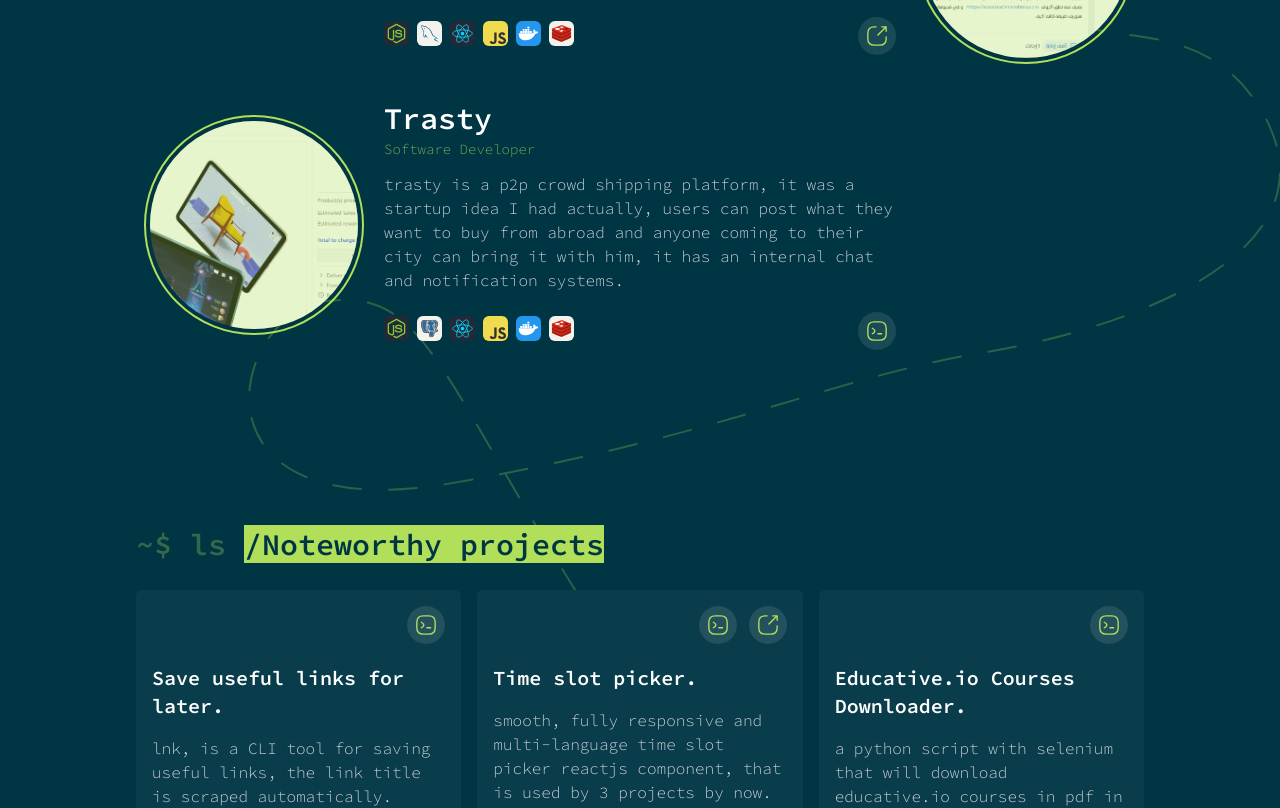
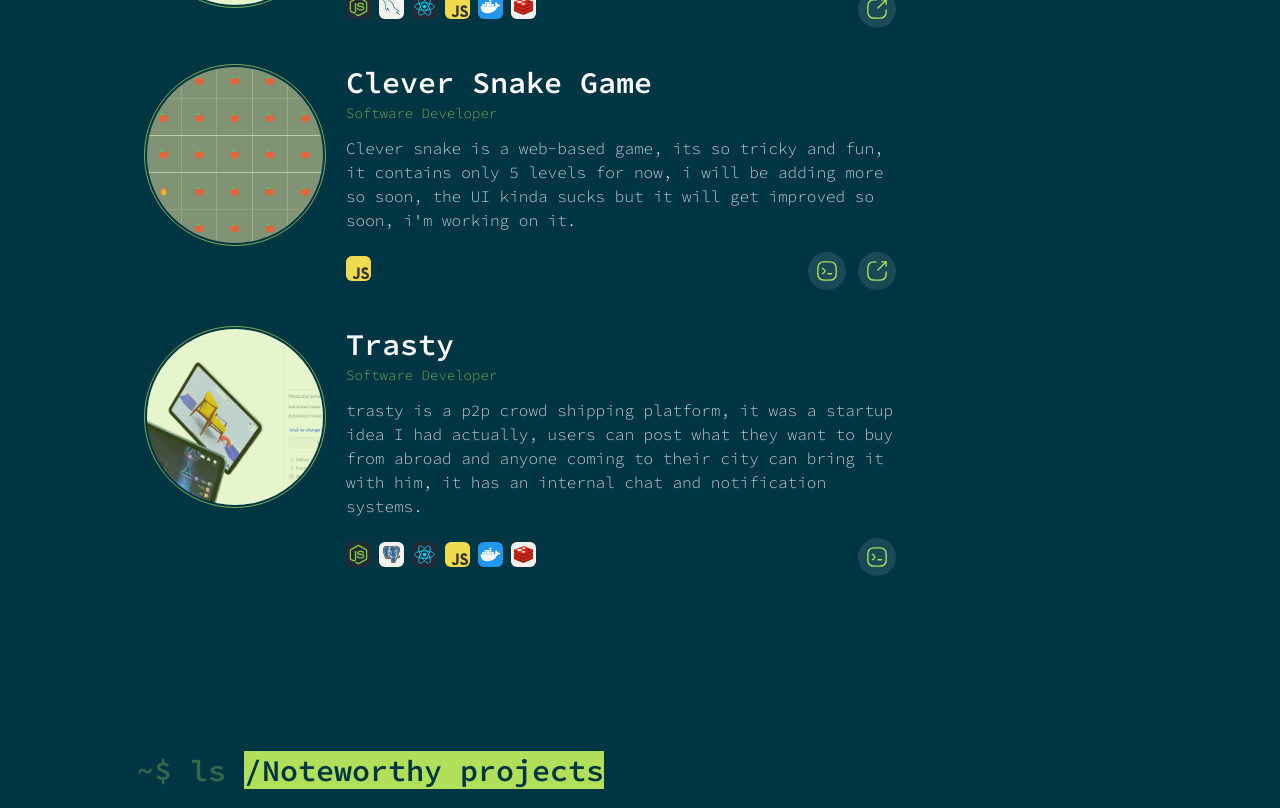
Before and after one commit to wassimbj/wassimbj.github.io, a Next.js app: page / in a window 1280 px wide. Shown: the part 980-1788 px from the top of the page. Built offline with nearby package versions, Linux system fonts and the light colour scheme.

Commit message:
added clever snake

```diff
--- a/components/FeaturedProjectCard.tsx
+++ b/components/FeaturedProjectCard.tsx
@@ -24,12 +24,12 @@ export default function FeaturedProjectCard({
   return (
     <div className={`p-2 max-w-3xl ${reverse && "ml-auto"}`}>
       <div
-        className={`flex items-center justify-center md:flex-nowrap flex-wrap ${
+        className={`flex items-start justify-center md:flex-nowrap flex-wrap ${
           reverse && "flex-row-reverse"
         }`}
       >
-        <div className="border-2 border-lightGreen rounded-full p-1">
-          <div className="md:w-52 md:h-52 w-44 h-44 rounded-full relative overflow-hidden">
+        <div className="border border-lightGreen/70 rounded-full p-0.5">
+          <a href={demo || code} target="_blank" rel="noreferrer" className="block hover:opacity-70 transition-opacity w-44 h-44 rounded-full relative overflow-hidden">
             <span className="absolute left-0 top-0 w-full h-full bg-lightGreen bg-opacity-30 z-10"></span>
             <Image
               layout="fill"
@@ -37,7 +37,7 @@ export default function FeaturedProjectCard({
               src={image}
               alt=""
             />
-          </div>
+          </a>
         </div>
 
         {/* ----------------------- */}
--- a/meta/featured-projects.json
+++ b/meta/featured-projects.json
@@ -32,6 +32,15 @@
     ]
   },
   {
+    "title": "Clever Snake Game",
+    "subtitle": "Software Developer",
+    "image": "/cleversnake-img.png",
+    "demo": "https://clever-snake-game.vercel.app/",
+    "code": "https://github.com/wassimbj/cleverSnakeGame",
+    "description": "Clever snake is a web-based game, its so tricky and fun, it contains only 5 levels for now, i will be adding more so soon, the UI kinda sucks but it will get improved so soon, i'm working on it.",
+    "builtWith": [{ "name": "Javascript", "img": "JavaScript.svg" }]
+  },
+  {
     "title": "Trasty",
     "subtitle": "Software Developer",
     "image": "/trasty-img.png",
--- a/meta/noteworthy-projects.json
+++ b/meta/noteworthy-projects.json
@@ -8,7 +8,7 @@
   },
   {
     "title": "Time slot picker.",
-    "description": "smooth, fully responsive and multi-language time slot picker reactjs component, that is used by 3 projects by now.",
+    "description": "smooth, fully responsive and multi-language time slot picker reactjs component, that is used by 5+ projects by now.",
     "demo": "https://rc-slotpicker.netlify.app",
     "code": "https://github.com/wassimbj/slotpicker",
     "builtWith": [
--- a/pages/index.tsx
+++ b/pages/index.tsx
@@ -39,15 +39,16 @@ export default function Home() {
       <Navbar />
       {/* ----- Nav ------ */}
 
-      <div className="xl:block hidden absolute -top-2 left-0 right-0 bottom-0 -z-10 opacity-25">
+      {/* <div className="xl:block hidden absolute -top-2 left-0 right-0 bottom-0 -z-10 opacity-25">
         <Image
           src={page.width > 1200 ? "/vector.svg" : "/vector11.svg"}
           width={page.width}
+          className="opacity-40"
           height={page.height}
           layout="fixed"
           alt=""
         />
-      </div>
+      </div> */}
 
       <main className="mx-auto max-w-5xl px-2">
         <section id="about" className="mt-20">
@@ -91,7 +92,7 @@ export default function Home() {
                 image={project.image}
                 subtitle={project.subtitle}
                 key={i}
-                reverse={i % 2 != 0}
+                // reverse={i % 2 != 0}
               />
             ))}
           </div>
```
Also changed, not shown: public/cleversnake-img.png (added).
